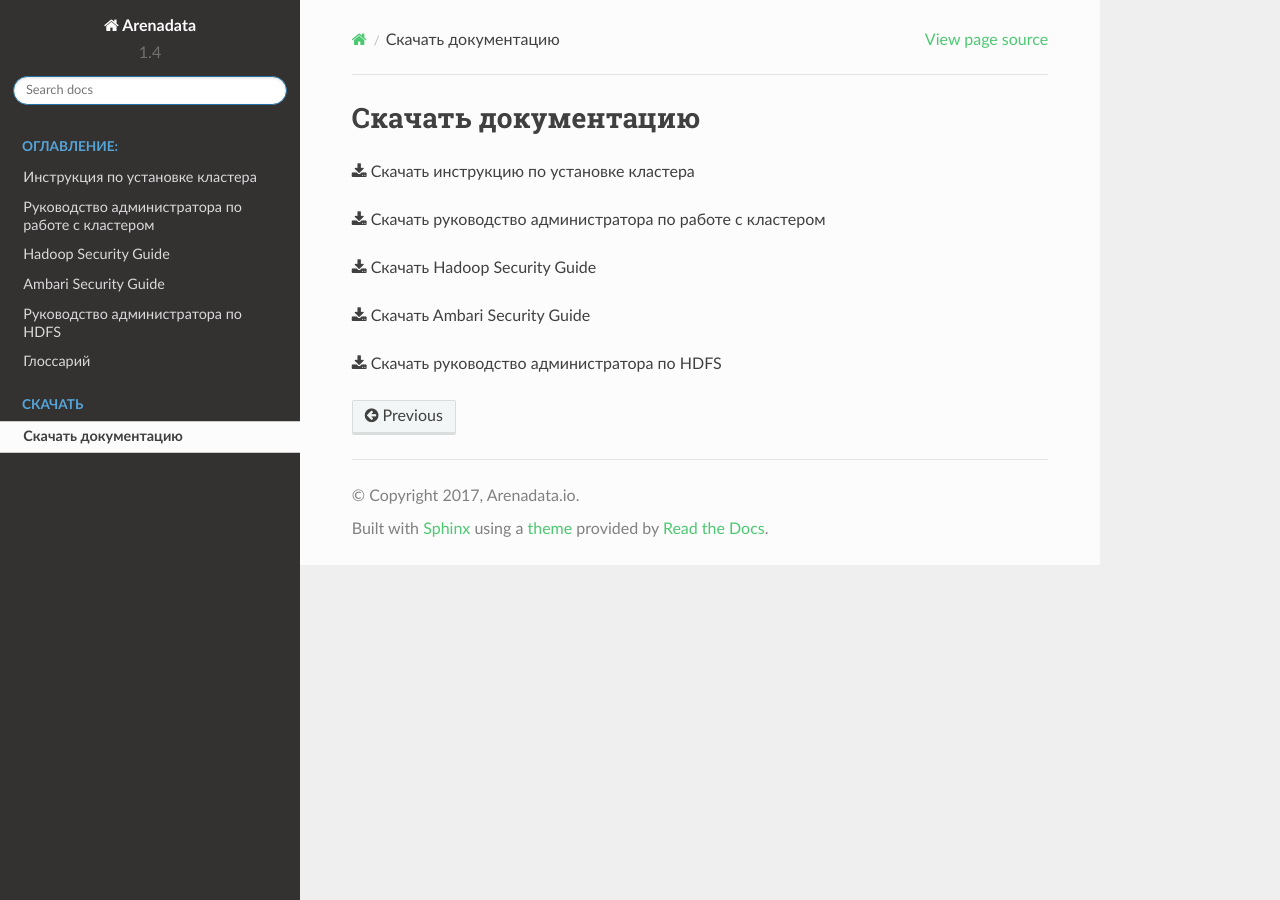
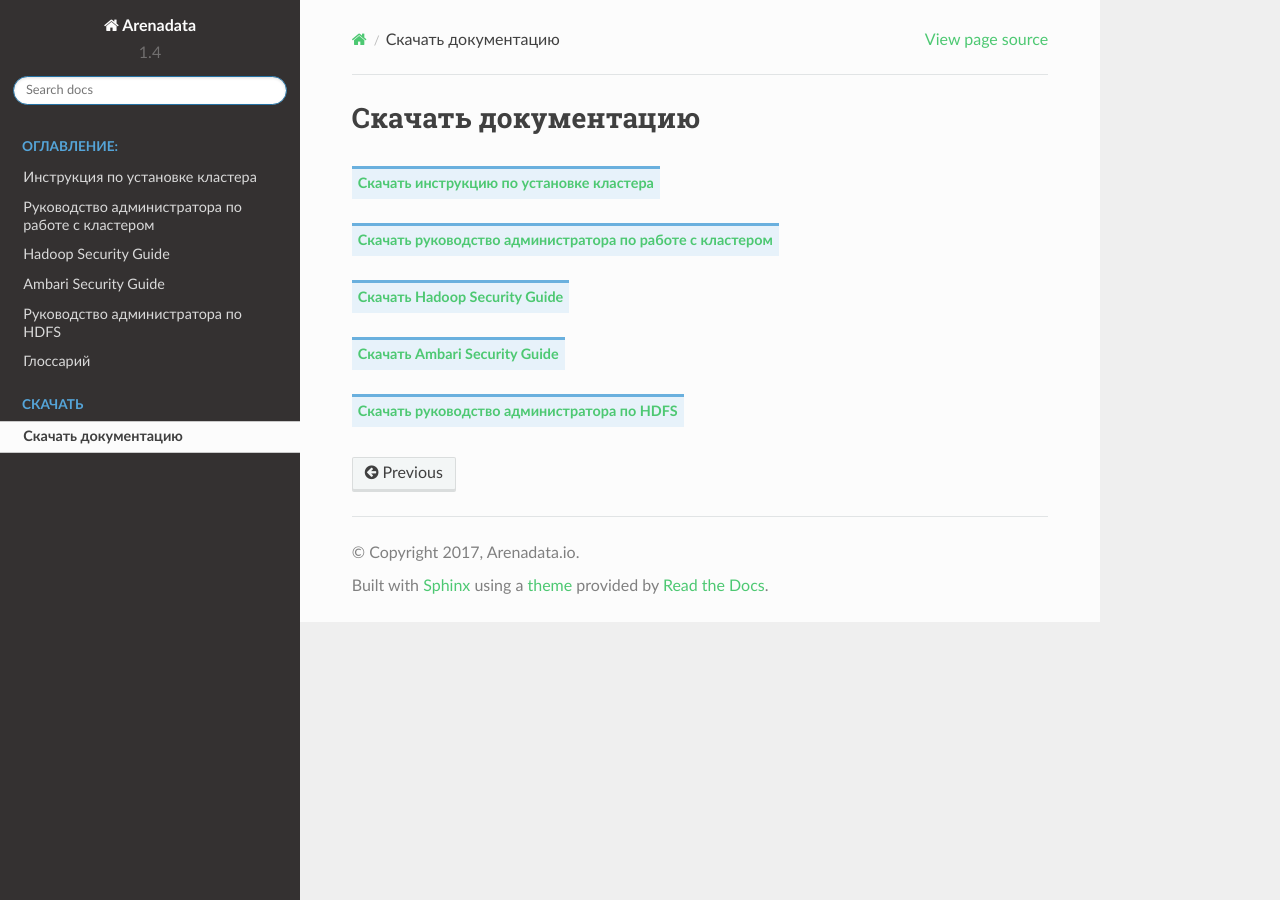
Before and after one commit to arenadata/docs_adps, a Sphinx documentation site: the page built from source/download.rst, in a window 1280 px wide. Built offline with Sphinx 7.4.7 and the Read the Docs theme 2.0.0, drawn with Linux system fonts in a browser that asks for light colours; part of the change alters nothing that is shown.

```diff
--- a/source/download.rst
+++ b/source/download.rst
@@ -1,12 +1,18 @@
 Скачать документацию
 ====================
 
-:download:`Скачать инструкцию по установке кластера <../pdf/ADH_install.pdf>`
 
-:download:`Скачать руководство администратора по работе с кластером <../pdf/ADH_administration.pdf>`
+`Скачать инструкцию по установке кластера`_
+ .. _Скачать инструкцию по установке кластера: https://storage.googleapis.com/arenadata-repo/docs/adh/pdf/ADH_install.pdf
 
-:download:`Скачать Hadoop Security Guide <../pdf/ADH_security.pdf>`
+`Скачать руководство администратора по работе с кластером`_
+ .. _Скачать руководство администратора по работе с кластером: https://storage.googleapis.com/arenadata-repo/docs/adh/pdf/ADH_administration.pdf
 
-:download:`Скачать Ambari Security Guide <../pdf/ADH_SecurityAmbari.pdf>`
+`Скачать Hadoop Security Guide`_
+ .. _Скачать Hadoop Security Guide: https://storage.googleapis.com/arenadata-repo/docs/adh/pdf/ADH_security.pdf
 
-:download:`Скачать руководство администратора по HDFS <../pdf/ADH_HDFSadmin.pdf>`
+`Скачать Ambari Security Guide`_
+ .. _Скачать Ambari Security Guide: https://storage.googleapis.com/arenadata-repo/docs/adh/pdf/ADH_SecurityAmbari.pdf
+
+`Скачать руководство администратора по HDFS`_
+ .. _Скачать руководство администратора по HDFS: https://storage.googleapis.com/arenadata-repo/docs/adh/pdf/ADH_HDFSadmin.pdf
```
